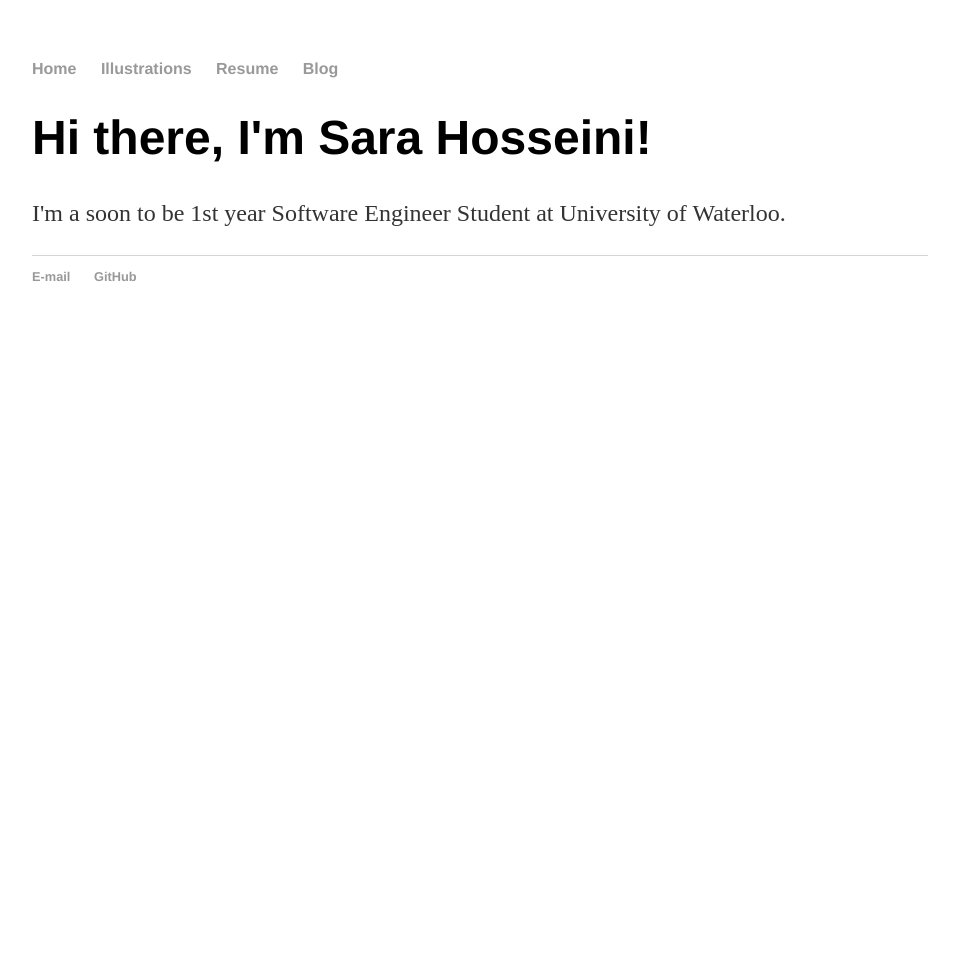
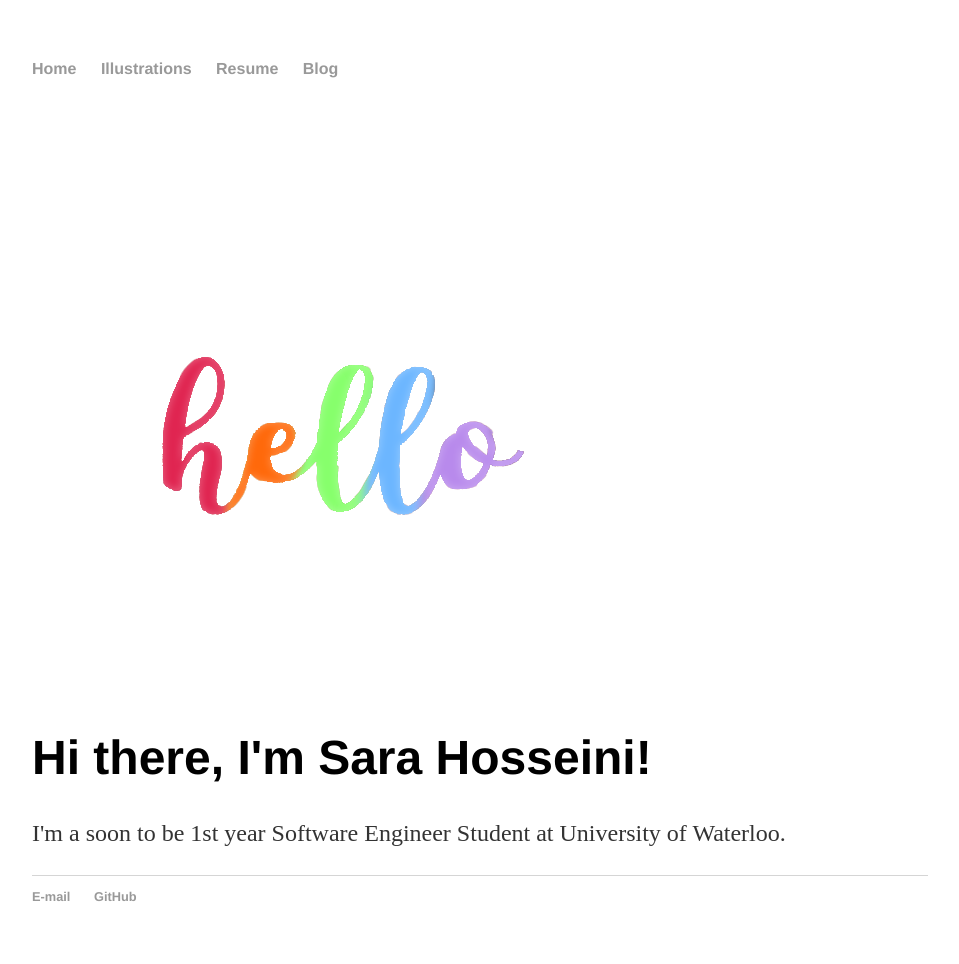
Before and after one commit to sarahoss/sarahoss.github.io, a Jekyll site: the page built from index.html, in a window 1280 px wide. Shown: the whole page, without its empty margins (160-1119 px from the left). Built offline with Jekyll 4.4.1, drawn with Linux system fonts in a browser that asks for light colours; before the commit the page ends 900 px from its top, so only the background shows below that.

Commit message:
Update index.html

```diff
--- a/index.html
+++ b/index.html
@@ -2,6 +2,10 @@
 layout: default
 title: Sara Hosseini
 ---
+
+<div class="topbottom">
+	<img class ="img-responsive" id="image" src="src/hello.png" onmouseover="this.src='src/helloblack.png'" onmouseout="this.src='images/hello.png'" />
+</div>
 <div class="blurb">
 	<h1>Hi there, I'm Sara Hosseini!</h1>
 	<p>I'm a soon to be 1st year Software Engineer Student at University of Waterloo.</p>
```
